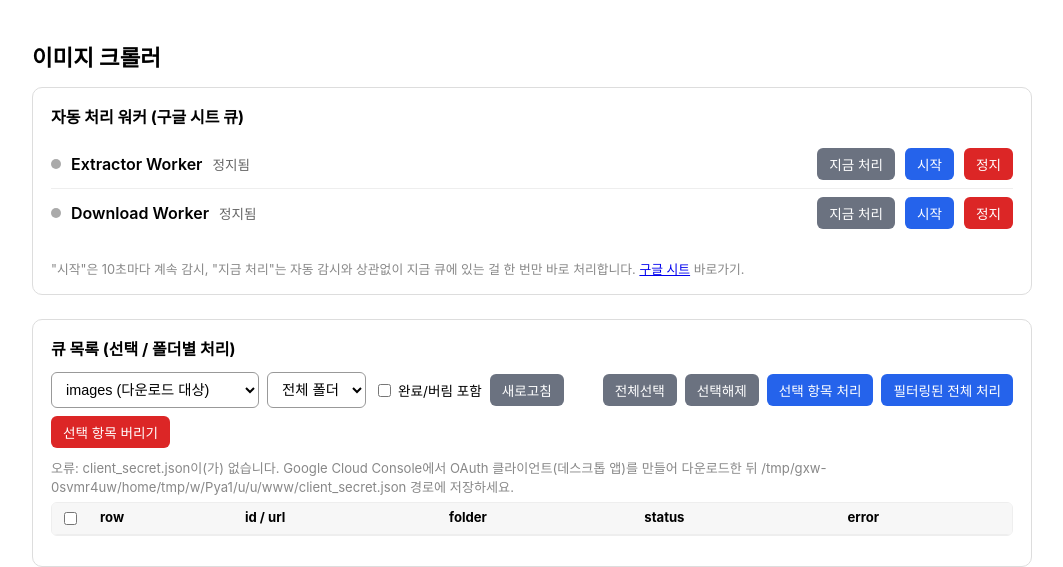
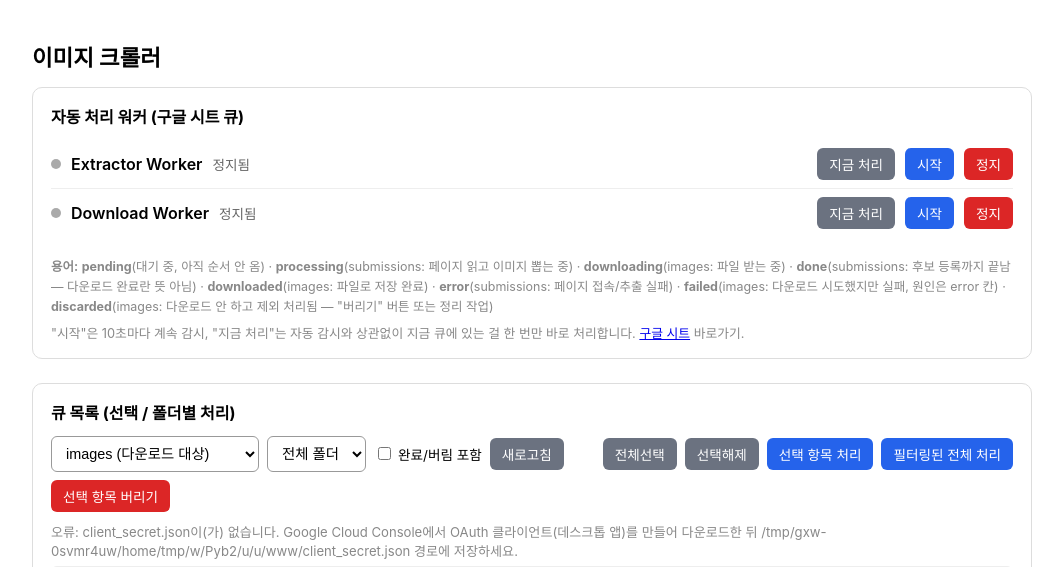
Before and after one commit to mkleeeer/mk, a Flask app: page / in a window 1280 px wide. Shown: the top 567 px of the page, without its empty margins (108-1171 px from the left). Run offline with Flask 3, Linux system fonts and the light colour scheme; lists and menus that the app fills with data are empty; some libraries are stand-ins or nearby versions.

Commit message:
워커 요약 밑에 상태 용어(pending/processing/done 등) 설명 추가
pending, processing, downloading, done, downloaded, error, failed,
discarded가 뭘 뜻하는지 헷갈린다는 피드백 반영

```diff
--- a/templates/index.html
+++ b/templates/index.html
@@ -82,7 +82,18 @@
       <button class="small stop" id="stop-download">정지</button>
     </div>
     <div id="queueSummary"></div>
-    <p style="margin:10px 0 0; font-size:0.8rem; color:#888;">
+    <p style="margin:8px 0 0; font-size:0.78rem; color:#888; line-height:1.6;">
+      <b>용어:</b>
+      <b>pending</b>(대기 중, 아직 순서 안 옴) ·
+      <b>processing</b>(submissions: 페이지 읽고 이미지 뽑는 중) ·
+      <b>downloading</b>(images: 파일 받는 중) ·
+      <b>done</b>(submissions: 후보 등록까지 끝남 — 다운로드 완료란 뜻 아님) ·
+      <b>downloaded</b>(images: 파일로 저장 완료) ·
+      <b>error</b>(submissions: 페이지 접속/추출 실패) ·
+      <b>failed</b>(images: 다운로드 시도했지만 실패, 원인은 error 칸) ·
+      <b>discarded</b>(images: 다운로드 안 하고 제외 처리됨 — "버리기" 버튼 또는 정리 작업)
+    </p>
+    <p style="margin:6px 0 0; font-size:0.8rem; color:#888;">
       "시작"은 10초마다 계속 감시, "지금 처리"는 자동 감시와 상관없이 지금 큐에 있는 걸 한 번만 바로 처리합니다.
       <a id="sheetLink" href="{{ spreadsheet_url }}" target="_blank">구글 시트</a> 바로가기.
     </p>
```
